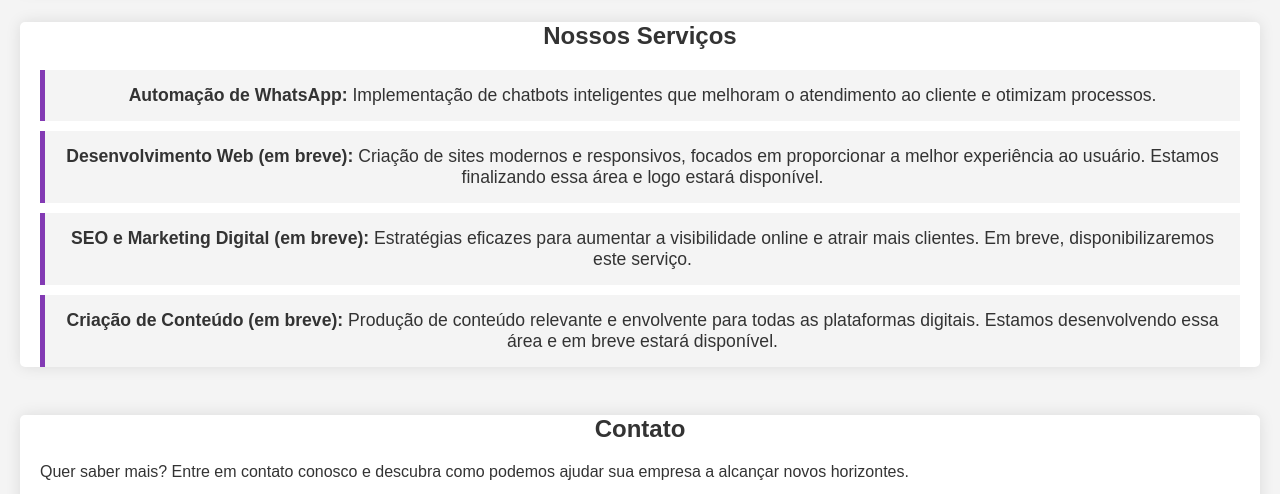
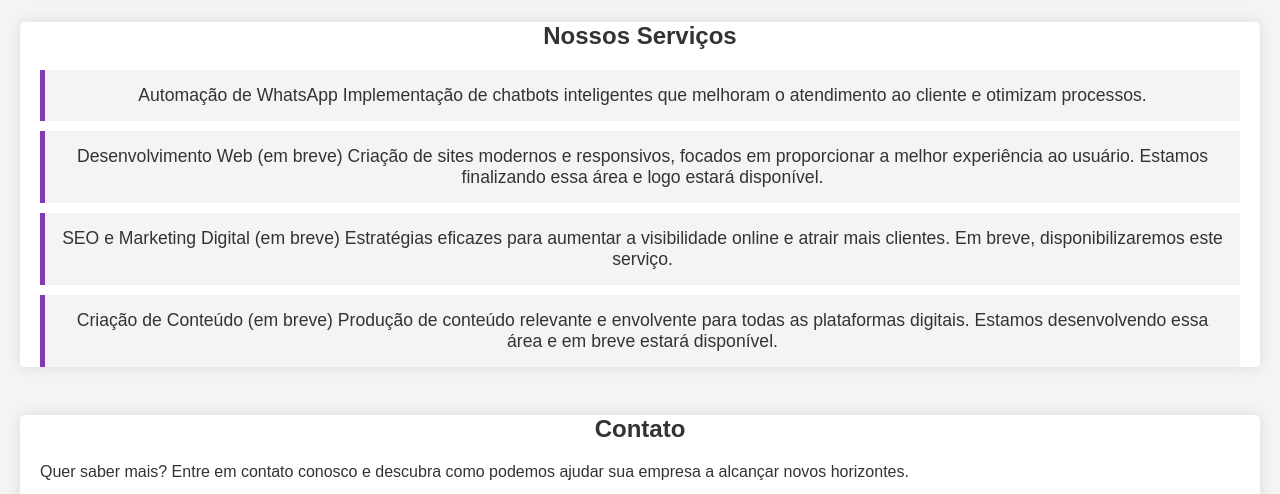
Before and after one commit to VPTechAutomacoes/VPTechAutomacoes, a plain HTML site: page index.html in a window 1280 px wide. Shown: the part 521-1015 px from the top of the page. Drawn offline with Linux system fonts and the light colour scheme.

Commit message:
Update index.html

```diff
--- a/index.html
+++ b/index.html
@@ -37,10 +37,22 @@
         <div class="container">
             <h2>Nossos Serviços</h2>
             <ul>
-                <li><strong>Automação de WhatsApp:</strong> Implementação de chatbots inteligentes que melhoram o atendimento ao cliente e otimizam processos.</li>
-                <li><strong>Desenvolvimento Web (em breve):</strong> Criação de sites modernos e responsivos, focados em proporcionar a melhor experiência ao usuário. Estamos finalizando essa área e logo estará disponível.</li>
-                <li><strong>SEO e Marketing Digital (em breve):</strong> Estratégias eficazes para aumentar a visibilidade online e atrair mais clientes. Em breve, disponibilizaremos este serviço.</li>
-                <li><strong>Criação de Conteúdo (em breve):</strong> Produção de conteúdo relevante e envolvente para todas as plataformas digitais. Estamos desenvolvendo essa área e em breve estará disponível.</li>
+                <li>
+                    <span class="service-name">Automação de WhatsApp</span>
+                    <span class="service-desc">Implementação de chatbots inteligentes que melhoram o atendimento ao cliente e otimizam processos.</span>
+                </li>
+                <li>
+                    <span class="service-name">Desenvolvimento Web (em breve)</span>
+                    <span class="service-desc">Criação de sites modernos e responsivos, focados em proporcionar a melhor experiência ao usuário. Estamos finalizando essa área e logo estará disponível.</span>
+                </li>
+                <li>
+                    <span class="service-name">SEO e Marketing Digital (em breve)</span>
+                    <span class="service-desc">Estratégias eficazes para aumentar a visibilidade online e atrair mais clientes. Em breve, disponibilizaremos este serviço.</span>
+                </li>
+                <li>
+                    <span class="service-name">Criação de Conteúdo (em breve)</span>
+                    <span class="service-desc">Produção de conteúdo relevante e envolvente para todas as plataformas digitais. Estamos desenvolvendo essa área e em breve estará disponível.</span>
+                </li>
             </ul>
         </div>
     </section>
```
